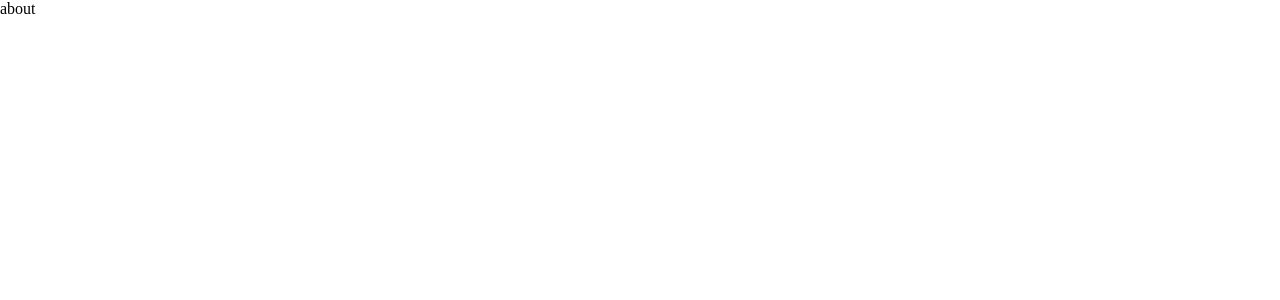
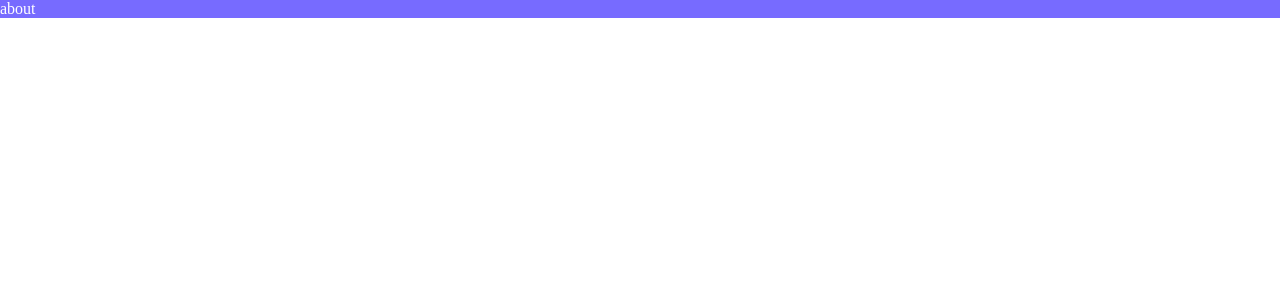
Before and after one commit to zhubo92/vue3-template, a Vue app: page /#/about in a window 1280 px wide. Shown: the top 300 px of the page. Built offline with nearby package versions, Linux system fonts and the light colour scheme; sample sign-in values are in the browser's storage.

Commit message:
feat: less pre

```diff
--- a/src/styles/variable.less
+++ b/src/styles/variable.less
@@ -13,3 +13,6 @@
 body {
     background-color: var(--custom-backgroud-color);
 }
+
+@bg: #776bff;
+@color: #fff;
--- a/src/views/about/index.vue
+++ b/src/views/about/index.vue
@@ -1,5 +1,10 @@
 <script lang="ts" setup></script>
 <template>
-    <div>about</div>
+    <div class="wrap-about">about</div>
 </template>
-<style lang="less" scoped></style>
+<style lang="less" scoped>
+.wrap-about {
+    color: @color;
+    background-color: @bg;
+}
+</style>
--- a/types/components.d.ts
+++ b/types/components.d.ts
@@ -14,9 +14,11 @@ declare module 'vue' {
     ElForm: typeof import('element-plus/es')['ElForm']
     ElFormItem: typeof import('element-plus/es')['ElFormItem']
     ElHeader: typeof import('element-plus/es')['ElHeader']
+    ElInput: typeof import('element-plus/es')['ElInput']
     ElMain: typeof import('element-plus/es')['ElMain']
     ElMenu: typeof import('element-plus/es')['ElMenu']
     ElMenuItem: typeof import('element-plus/es')['ElMenuItem']
+    ElPagination: typeof import('element-plus/es')['ElPagination']
     ElTable: typeof import('element-plus/es')['ElTable']
     ElTableColumn: typeof import('element-plus/es')['ElTableColumn']
     IEpClose: typeof import('~icons/ep/close')['default']
--- a/vite.config.ts
+++ b/vite.config.ts
@@ -26,6 +26,15 @@ export default defineConfig(({ mode }: ConfigEnv): UserConfig => {
         publicDir: fileURLToPath(new URL("./public", import.meta.url)),
         // 需要处理的静态资源位置
         assetsInclude: fileURLToPath(new URL("./src/assets", import.meta.url)),
+        css: {
+            // css 预处理配置
+            preprocessorOptions: {
+                less: {
+                    // 在 less 中添加额外内容，每个 less 模块编译前都会添加这段代码
+                    additionalData: `@import "@/styles/variable.less";`
+                }
+            }
+        },
         plugins: [
             // Vue模板文件编译插件
             vue(),
```
Also changed, not shown: package.json (+4 -4 lines), 1 other file (tests, documents, lock files or other folders).
